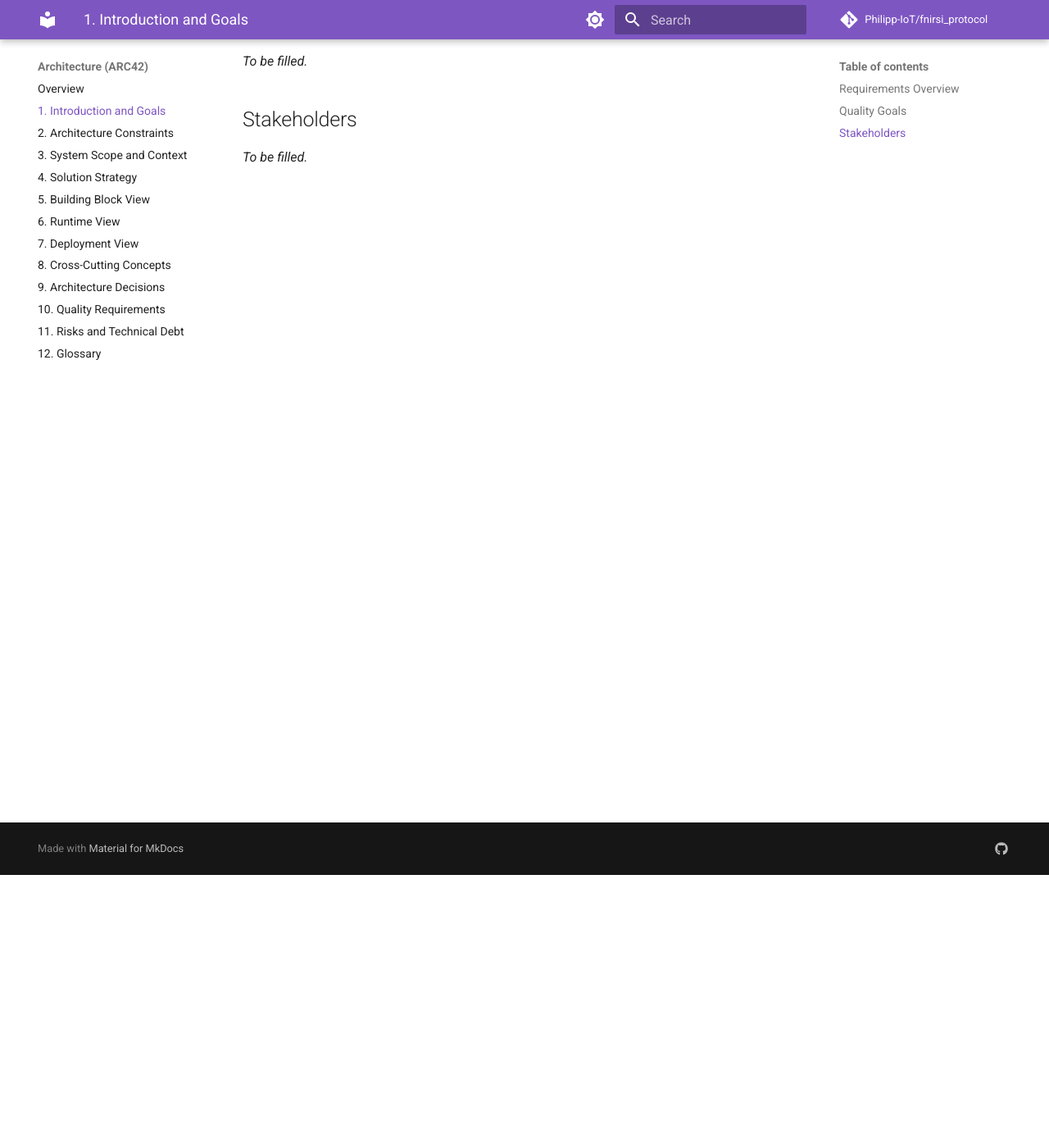
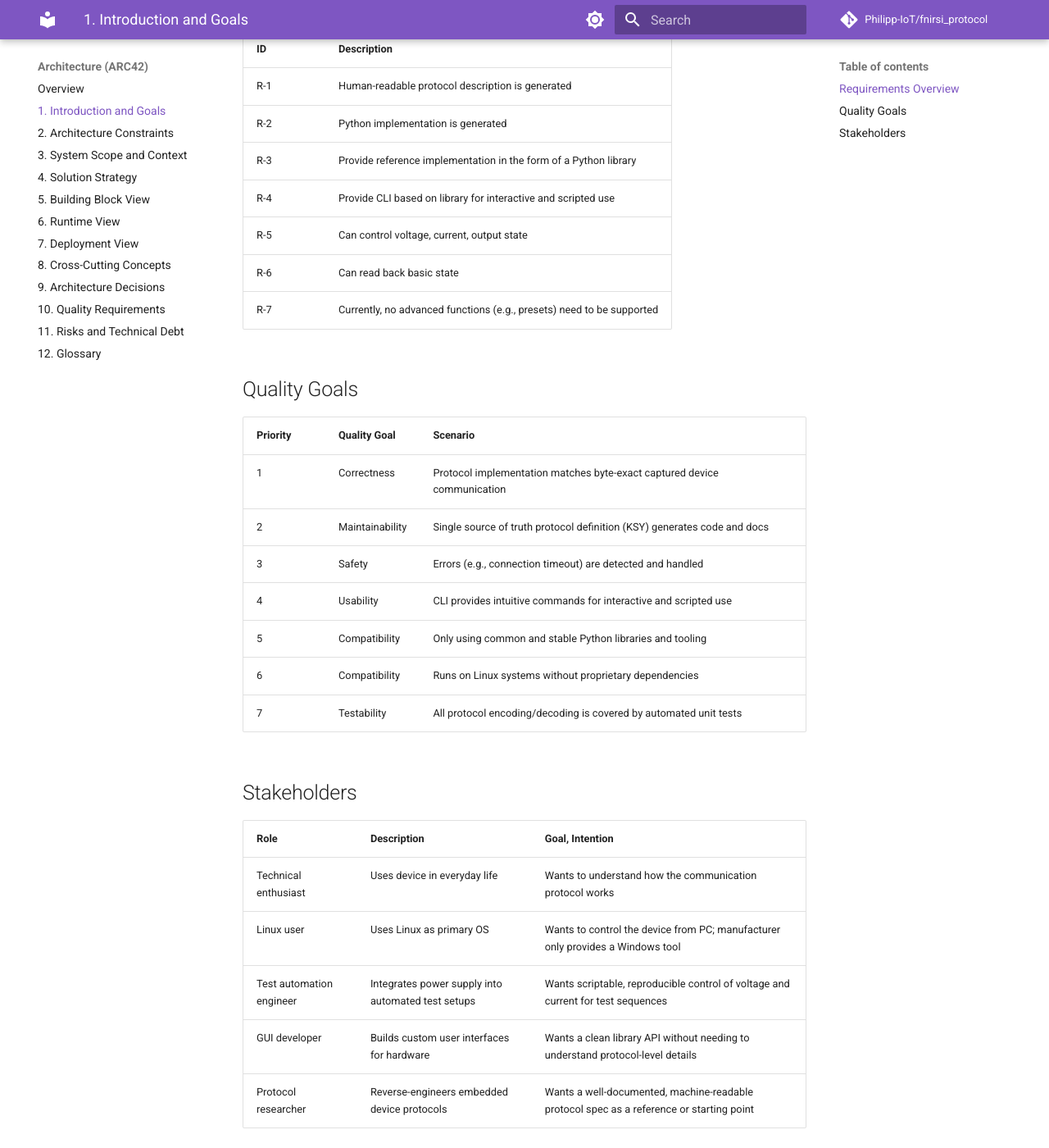
Before and after one commit to Philipp-IoT/fnirsi_protocol, an MkDocs documentation site: the page built from docs/arc42/01_introduction_and_goals.md, in a window 1280 px wide and 1400 px high, scrolled down 333 px. Shown: the whole window at 82% size. Built offline with MkDocs 1.6.1 and Material for MkDocs 9.7.7, drawn with Linux system fonts in a browser that asks for light colours; comment, search, counter and statistics services are not loaded; some of the changed text lies outside the part shown.

Commit message:
docs: enhance introduction and goals section with detailed requirements and stakeholder descriptions

```diff
--- a/docs/arc42/01_introduction_and_goals.md
+++ b/docs/arc42/01_introduction_and_goals.md
@@ -1,30 +1,38 @@
 # 1. Introduction and Goals
 
-<!-- ARC42 §1: State requirements, quality goals, and stakeholders.
-     Do NOT describe the solution here — only what it must achieve. -->
+Documentation of the protocol for controlling the FNIRSI DPS-150 power supply by reverse engineering and implementation in the form of a Python library and CLI.
 
 ## Requirements Overview
 
-<!-- List the top 3–5 driving requirements. Each entry should answer:
-     "The system must …"
-     Example bullet format:
-       - Control a FNIRSI DPS-150 power supply over USB serial from a PC.
-       - Expose a Python library API for programmatic control.
-       - Provide a CLI for interactive or scripted use.
--->
+| ID  | Description                                                          |
+| --- | -------------------------------------------------------------------- |
+| R-1 | Human-readable protocol description is generated                     |
+| R-2 | Python implementation is generated                                   |
+| R-3 | Provide reference implementation in the form of a Python library     |
+| R-4 | Provide CLI based on library for interactive and scripted use        |
+| R-5 | Can control voltage, current, output state                           |
+| R-6 | Can read back basic state                                            |
+| R-7 | Currently, no advanced functions (e.g., presets) need to be supported |
 
-_To be filled._
 
 ## Quality Goals
 
-<!-- Top quality attributes in priority order.
-     Recommended table: Quality Goal | Motivation -->
-
-_To be filled._
+| Priority | Quality Goal    | Scenario                                                                  |
+| -------- | --------------- | ------------------------------------------------------------------------- |
+| 1        | Correctness     | Protocol implementation matches byte-exact captured device communication  |
+| 2        | Maintainability | Single source of truth protocol definition (KSY) generates code and docs |
+| 3        | Safety          | Errors (e.g., connection timeout) are detected and handled                |
+| 4        | Usability       | CLI provides intuitive commands for interactive and scripted use          |
+| 5        | Compatibility   | Only using common and stable Python libraries and tooling                 |
+| 6        | Compatibility   | Runs on Linux systems without proprietary dependencies                    |
+| 7        | Testability     | All protocol encoding/decoding is covered by automated unit tests         |
 
 ## Stakeholders
 
-<!-- Who cares about this system and what do they need?
-     Recommended table: Role | Expectations -->
-
-_To be filled._
+| Role                     | Description                                          | Goal, Intention                                                                            |
+| ------------------------ | ---------------------------------------------------- | ------------------------------------------------------------------------------------------ |
+| Technical enthusiast     | Uses device in everyday life                         | Wants to understand how the communication protocol works                                   |
+| Linux user               | Uses Linux as primary OS                             | Wants to control the device from PC; manufacturer only provides a Windows tool             |
+| Test automation engineer | Integrates power supply into automated test setups   | Wants scriptable, reproducible control of voltage and current for test sequences            |
+| GUI developer            | Builds custom user interfaces for hardware           | Wants a clean library API without needing to understand protocol-level details              |
+| Protocol researcher      | Reverse-engineers embedded device protocols          | Wants a well-documented, machine-readable protocol spec as a reference or starting point   |
```
